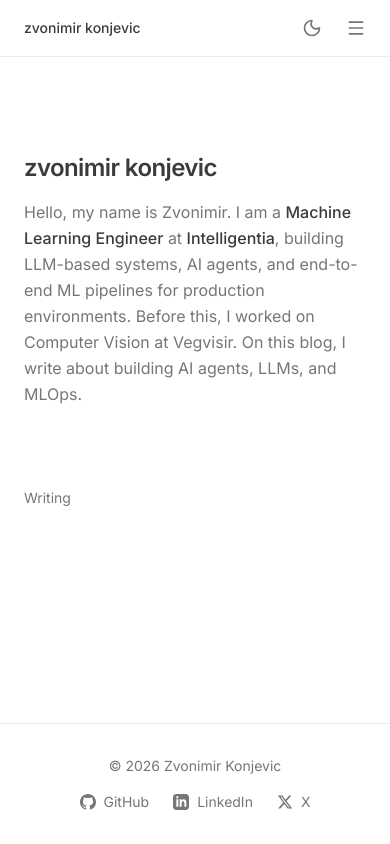
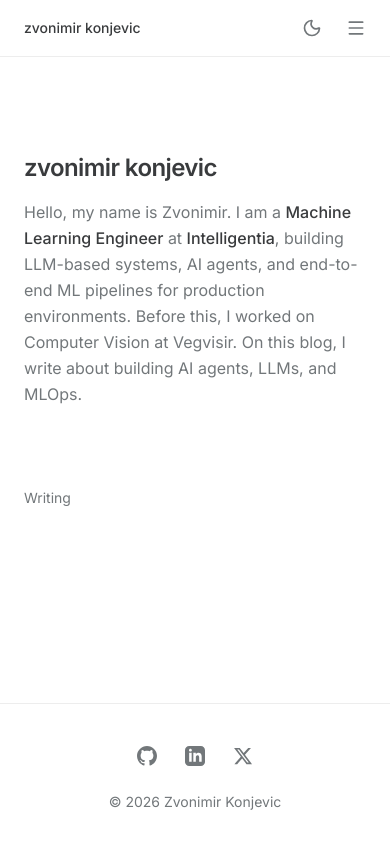
Before and after one commit to zvonimirkonjevic/zvonimirkonjevic.github.io, a Next.js app: page / in a window 390 px wide. Built offline with nearby package versions, Linux system fonts and the light colour scheme.

Commit message:
feat: compact icon-only footer links on phones

```diff
--- a/src/components/Footer.tsx
+++ b/src/components/Footer.tsx
@@ -1,45 +1,46 @@
 export default function Footer() {
     return (
         <footer className="mt-auto py-8 border-t border-border">
-            <div className="w-full px-8 md:px-12 flex flex-col sm:flex-row justify-between items-center gap-4">
+            {/* Phones: icon-only links with tap-sized targets above the copyright; wider screens keep labels */}
+            <div className="w-full px-6 sm:px-8 md:px-12 flex flex-col-reverse sm:flex-row justify-between items-center gap-4">
                 <p className="text-sm text-text-secondary">
                     © {new Date().getFullYear()} Zvonimir Konjevic
                 </p>
-                <div className="flex items-center gap-6">
+                <div className="flex items-center gap-2 sm:gap-6">
                     <a
                         href="https://github.com/zvonimirkonjevic"
                         target="_blank"
                         rel="noopener noreferrer"
-                        className="group flex items-center gap-2 text-sm text-text-secondary hover:text-text transition-colors duration-200"
+                        className="group flex items-center gap-2 p-2.5 sm:p-0 text-sm text-text-secondary hover:text-text transition-colors duration-200"
                     >
-                        <svg className="w-4 h-4" viewBox="0 0 24 24" fill="currentColor">
+                        <svg aria-hidden="true" className="w-5 h-5 sm:w-4 sm:h-4" viewBox="0 0 24 24" fill="currentColor">
                             <path d="M12 0c-6.626 0-12 5.373-12 12 0 5.302 3.438 9.8 8.207 11.387.599.111.793-.261.793-.577v-2.234c-3.338.726-4.033-1.416-4.033-1.416-.546-1.387-1.333-1.756-1.333-1.756-1.089-.745.083-.729.083-.729 1.205.084 1.839 1.237 1.839 1.237 1.07 1.834 2.807 1.304 3.492.997.107-.775.418-1.305.762-1.604-2.665-.305-5.467-1.334-5.467-5.931 0-1.311.469-2.381 1.236-3.221-.124-.303-.535-1.524.117-3.176 0 0 1.008-.322 3.301 1.23.957-.266 1.983-.399 3.003-.404 1.02.005 2.047.138 3.006.404 2.291-1.552 3.297-1.23 3.297-1.23.653 1.653.242 2.874.118 3.176.77.84 1.235 1.911 1.235 3.221 0 4.609-2.807 5.624-5.479 5.921.43.372.823 1.102.823 2.222v3.293c0 .319.192.694.801.576 4.765-1.589 8.199-6.086 8.199-11.386 0-6.627-5.373-12-12-12z" />
                         </svg>
-                        <span>GitHub</span>
+                        <span className="sr-only sm:not-sr-only">GitHub</span>
                     </a>
 
                     <a
                         href="https://linkedin.com/in/zvonimirkonjevic"
                         target="_blank"
                         rel="noopener noreferrer"
-                        className="group flex items-center gap-2 text-sm text-text-secondary hover:text-text transition-colors duration-200"
+                        className="group flex items-center gap-2 p-2.5 sm:p-0 text-sm text-text-secondary hover:text-text transition-colors duration-200"
                     >
-                        <svg className="w-4 h-4" viewBox="0 0 24 24" fill="currentColor">
+                        <svg aria-hidden="true" className="w-5 h-5 sm:w-4 sm:h-4" viewBox="0 0 24 24" fill="currentColor">
                             <path d="M19 0h-14c-2.761 0-5 2.239-5 5v14c0 2.761 2.239 5 5 5h14c2.762 0 5-2.239 5-5v-14c0-2.761-2.238-5-5-5zm-11 19h-3v-11h3v11zm-1.5-12.268c-.966 0-1.75-.79-1.75-1.764s.784-1.764 1.75-1.764 1.75.79 1.75 1.764-.783 1.764-1.75 1.764zm13.5 12.268h-3v-5.604c0-3.368-4-3.113-4 0v5.604h-3v-11h3v1.765c1.396-2.586 7-2.777 7 2.476v6.759z" />
                         </svg>
-                        <span>LinkedIn</span>
+                        <span className="sr-only sm:not-sr-only">LinkedIn</span>
                     </a>
 
                     <a
                         href="https://x.com/zvonimrkonjevic"
                         target="_blank"
                         rel="noopener noreferrer"
-                        className="group flex items-center gap-2 text-sm text-text-secondary hover:text-text transition-colors duration-200"
+                        className="group flex items-center gap-2 p-2.5 sm:p-0 text-sm text-text-secondary hover:text-text transition-colors duration-200"
                     >
-                        <svg className="w-4 h-4" viewBox="0 0 24 24" fill="currentColor">
+                        <svg aria-hidden="true" className="w-5 h-5 sm:w-4 sm:h-4" viewBox="0 0 24 24" fill="currentColor">
                             <path d="M18.244 2.25h3.308l-7.227 8.26 8.502 11.24H16.17l-5.214-6.817L4.99 21.75H1.68l7.73-8.835L1.254 2.25H8.08l4.713 6.231zm-1.161 17.52h1.833L7.084 4.126H5.117z" />
                         </svg>
-                        <span>X</span>
+                        <span className="sr-only sm:not-sr-only">X</span>
                     </a>
                 </div>
             </div>
```
